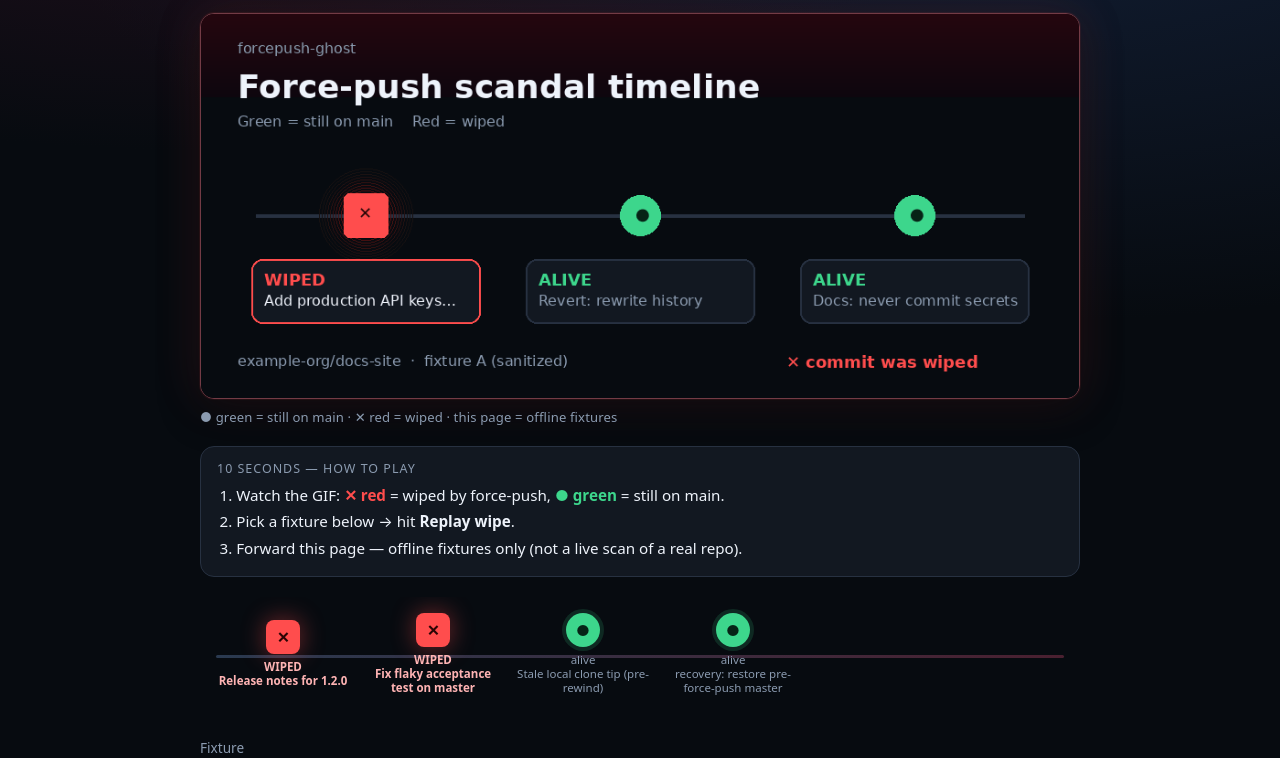
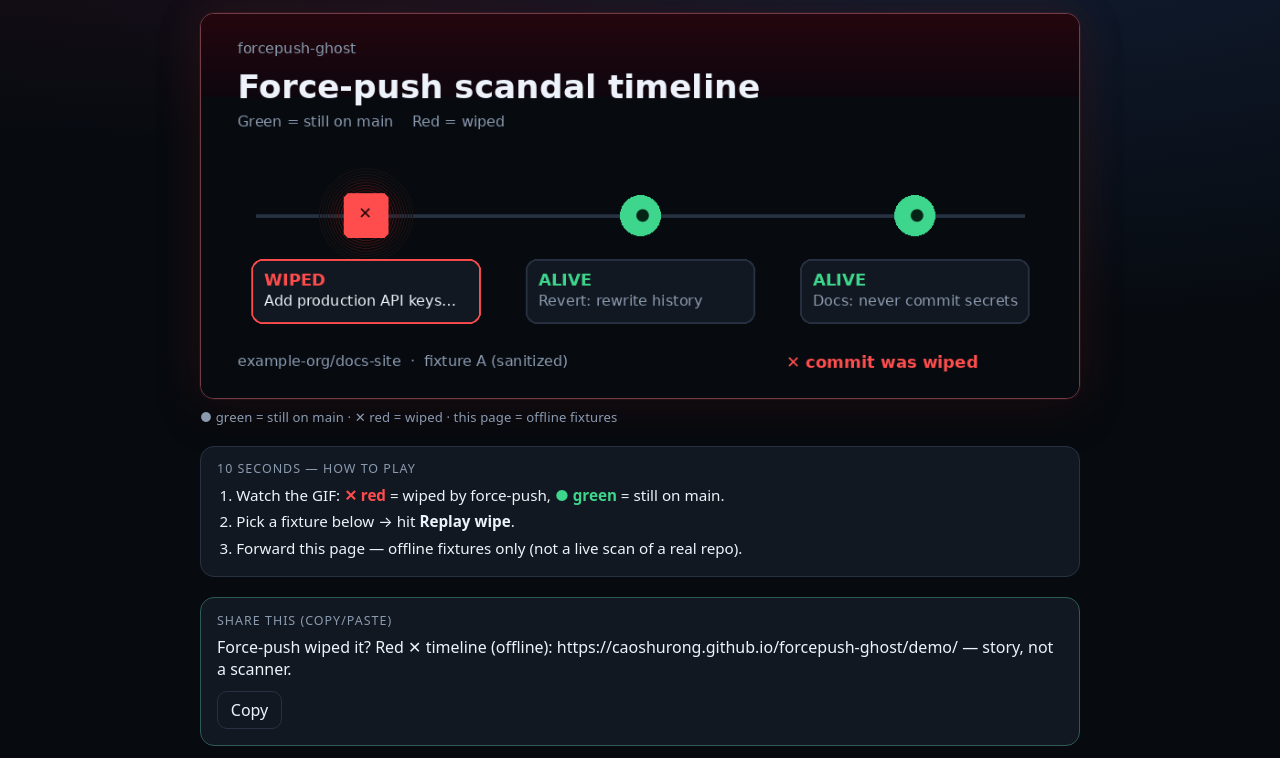
Before and after one commit to CAOShurong/forcepush-ghost, a website: page demo/index.html in a window 1280 px wide. Shown: the part 178-936 px from the top of the page. Drawn offline with Linux system fonts and the light colour scheme.

Commit message:
feat(demo): share-card + OG punch-up; honest CLI help
Copy-paste share strip on Pages, sharper OG/Twitter titles,
and CLI help that prefers node bin until npm publish.

```diff
--- a/demo/index.html
+++ b/demo/index.html
@@ -8,8 +8,8 @@
   <link rel="canonical" href="https://caoshurong.github.io/forcepush-ghost/demo/" />
   <meta property="og:type" content="website" />
   <meta property="og:site_name" content="forcepush-ghost" />
-  <meta property="og:title" content="forcepush-ghost — force-push scandal timeline" />
-  <meta property="og:description" content="Green = still on main. Red ✕ = wiped by a force-push. Offline fixtures demo — not a secret scanner." />
+  <meta property="og:title" content="Force-push wiped it? Red ✕ scandal timeline" />
+  <meta property="og:description" content="Offline demo: ● still on main, ✕ wiped by force-push. Forward this page — fixtures only, not a secret scanner." />
   <meta property="og:url" content="https://caoshurong.github.io/forcepush-ghost/demo/" />
   <meta property="og:image" content="https://caoshurong.github.io/forcepush-ghost/demo/timeline.png" />
   <meta property="og:image:type" content="image/png" />
@@ -17,8 +17,8 @@
   <meta property="og:image:height" content="420" />
   <meta property="og:image:alt" content="Red-X scandal timeline: wiped commits vs commits still on main" />
   <meta name="twitter:card" content="summary_large_image" />
-  <meta name="twitter:title" content="forcepush-ghost — force-push scandal timeline" />
-  <meta name="twitter:description" content="Offline demo: green still on main, red ✕ wiped. Not a secret scanner." />
+  <meta name="twitter:title" content="Force-push wiped it? Red ✕ scandal timeline" />
+  <meta name="twitter:description" content="● on main · ✕ wiped · offline fixtures. https://caoshurong.github.io/forcepush-ghost/demo/ — story, not a scanner." />
   <meta name="twitter:image" content="https://caoshurong.github.io/forcepush-ghost/demo/timeline.png" />
   <link rel="stylesheet" href="./styles.css" />
 </head>
@@ -41,6 +41,13 @@
       <li>Pick a fixture below → hit <strong>Replay wipe</strong>.</li>
       <li>Forward this page — offline fixtures only (not a live scan of a real repo).</li>
     </ol>
+  </section>
+
+
+  <section class="share-card" aria-label="Copy-paste share text">
+    <p class="share-card-title">Share this (copy/paste)</p>
+    <pre id="shareText">Force-push wiped it? Red ✕ timeline (offline): https://caoshurong.github.io/forcepush-ghost/demo/ — story, not a scanner.</pre>
+    <button type="button" id="copyShare" class="share-copy">Copy</button>
   </section>
 
   <section class="rail-wrap" aria-label="Horizontal scandal rail">
@@ -69,5 +76,22 @@
   </footer>
 
   <script type="module" src="./app.js"></script>
+
+  <script>
+    const btn = document.getElementById('copyShare');
+    const pre = document.getElementById('shareText');
+    if (btn && pre) {
+      btn.addEventListener('click', async () => {
+        const text = pre.textContent.trim();
+        try {
+          await navigator.clipboard.writeText(text);
+          btn.textContent = 'Copied';
+          setTimeout(() => { btn.textContent = 'Copy'; }, 1200);
+        } catch {
+          btn.textContent = 'Select & copy';
+        }
+      });
+    }
+  </script>
 </body>
 </html>
--- a/demo/styles.css
+++ b/demo/styles.css
@@ -158,3 +158,37 @@ footer code { display: inline-block; background: var(--card); padding: 0.4rem 0.
 .how-to li { margin: 0.25rem 0; }
 .how-to .alive { color: var(--alive); font-weight: 600; }
 .how-to .wiped { color: var(--wiped); font-weight: 600; }
+
+.share-card {
+  max-width: 880px;
+  margin: 0 auto 1.25rem;
+  padding: 0.85rem 1rem 1rem;
+  background: var(--card);
+  border: 1px solid color-mix(in srgb, var(--alive) 25%, var(--line));
+  border-radius: 14px;
+}
+.share-card-title {
+  margin: 0 0 0.45rem;
+  font-size: 0.78rem;
+  letter-spacing: 0.08em;
+  text-transform: uppercase;
+  color: var(--muted);
+}
+.share-card pre {
+  margin: 0 0 0.65rem;
+  white-space: pre-wrap;
+  word-break: break-word;
+  font: inherit;
+  line-height: 1.4;
+  color: var(--fg);
+}
+.share-copy {
+  background: var(--card);
+  color: var(--fg);
+  border: 1px solid var(--line);
+  border-radius: 10px;
+  padding: 0.45rem 0.8rem;
+  font: inherit;
+  cursor: pointer;
+}
+.share-copy:hover { border-color: #4a5d78; }
```
Also changed, not shown: bin/forcepush-ghost.js (+5 -4 lines), launch/15S_CLIP.md (added, +11 -0 lines).
